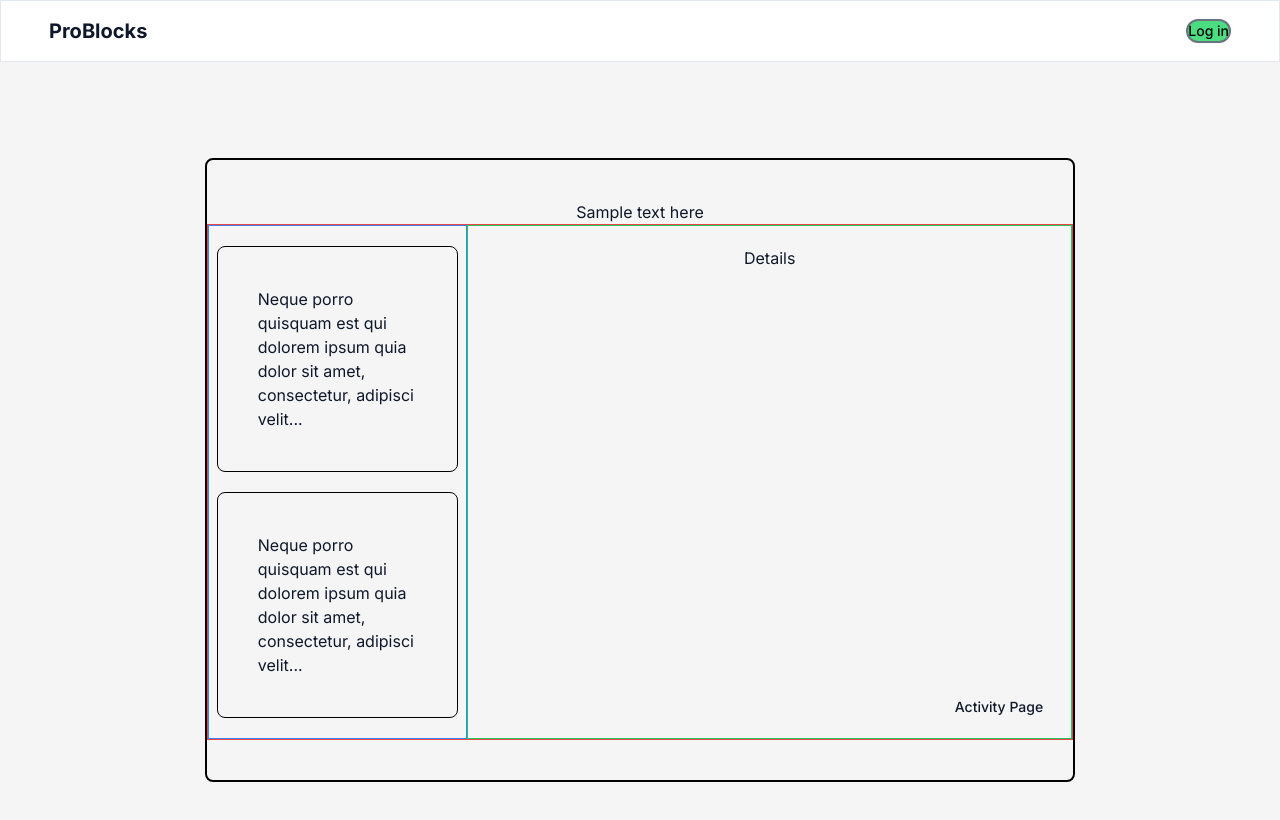
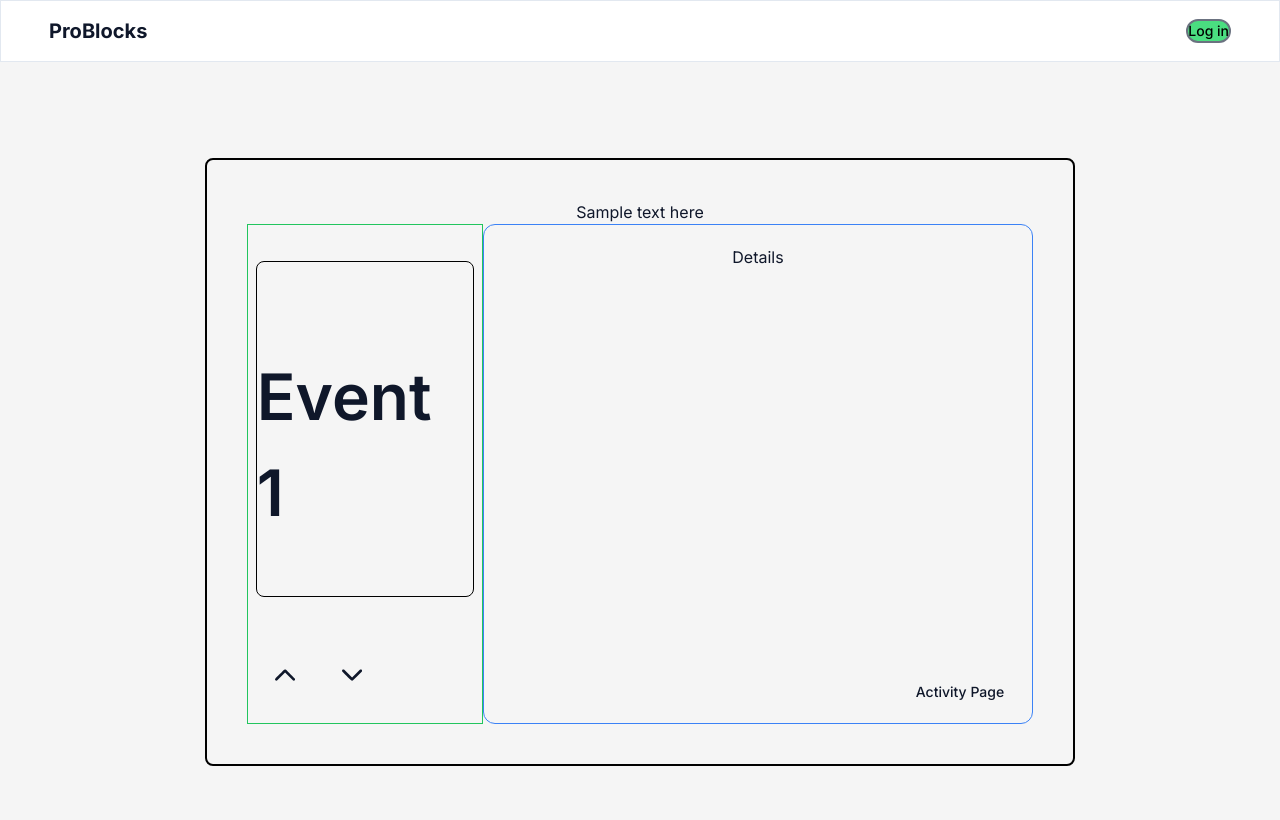
Before and after one commit to WeAreBuildingStuff/ProBlocks, a Next.js app in the folder apps/web/: page /draw/onboardingDraw in a window 1280 px wide. Shown: the top 820 px of the page. Built offline with nearby package versions, Linux system fonts and the light colour scheme.

Commit message:
feat: implemented carousel and minor UI changes for Draw Page

```diff
--- /dev/null
+++ b/apps/web/constants/index.ts
@@ -0,0 +1,22 @@
+export const DRAWCAROUSELDATA = [
+  {
+    title: 'Event 1',
+    route: '/'
+  },
+  {
+    title: 'Event 2',
+    route: '/'
+  },
+  {
+    title: 'Event 3',
+    route: '/'
+  },
+  {
+    title: 'Event 4',
+    route: '/'
+  },
+  {
+    title: 'Event 5',
+    route: '/'
+  }
+];
--- a/apps/web/src/app/draw/onboardingDraw/page.tsx
+++ b/apps/web/src/app/draw/onboardingDraw/page.tsx
@@ -1,30 +1,58 @@
+'use client';
 import { Button } from '@repo/ui/src/components/button';
 import Link from 'next/link';
-import React from 'react';
+import React, { useEffect } from 'react';
+import { DRAWCAROUSELDATA } from '../../../../constants';
+import useEmblaCarousel from 'embla-carousel-react';
+import {
+  PrevButton,
+  NextButton,
+  usePrevNextButtons
+} from '../../../components/sub-components/CarouselArrowButton';
+import { EmblaOptionsType } from 'embla-carousel';
+type PropType = {
+  slides: number[];
+  options?: EmblaOptionsType;
+};
+const OPTIONS: EmblaOptionsType = { axis: 'y' };
 
 export default function onboardingDraw(): JSX.Element {
+  const [emblaRef, emblaApi] = useEmblaCarousel(OPTIONS);
+
+  const { prevBtnDisabled, nextBtnDisabled, onPrevButtonClick, onNextButtonClick } =
+    usePrevNextButtons(emblaApi);
+
   return (
     <main className='w-screen  flex gap-5 items-center justify-center bg-neutral-100 p-24'>
-      <div className='border-2 border-black  flex flex-col rounded-lg w-[80%] py-10'>
+      <div className='border-2 border-black  flex  flex-col rounded-lg w-[80%] py-10'>
         {/*Title Layer*/}
         <div className='w-full text-center'>
           <p> Sample text here</p>
         </div>
         {/*Content*/}
-        <div className='border flex border-red-500'>
+        <div className='grid grid-cols-1 px-10 lg:grid-cols-[30%_70%]'>
           {/*Left - List of Events*/}
-          <div className='border w-[30%] py-5 px-2 flex flex-col gap-5 border-blue-500'>
-            <div className='border p-10 text-wrap rounded-lg border-black'>
-              Neque porro quisquam est qui dolorem ipsum quia dolor sit amet, consectetur, adipisci
-              velit...
+          <div className='embla flex border border-green-500  w-full h-full py-5 px-2 flex-col gap-5'>
+            <div className='embla__viewport   h-full w-full ' ref={emblaRef}>
+              <div className='embla__container  '>
+                {DRAWCAROUSELDATA.map((value, index) => (
+                  <div className='embla__slide border border-black rounded-lg' key={index}>
+                    <div className='embla__slide__number'>{value.title}</div>
+                  </div>
+                ))}
+              </div>
             </div>
-            <div className='border p-10 text-wrap rounded-lg border-black'>
-              Neque porro quisquam est qui dolorem ipsum quia dolor sit amet, consectetur, adipisci
-              velit...
+
+            <div className='embla__controls'>
+              <div className='embla__buttons'>
+                <PrevButton onClick={onPrevButtonClick} disabled={prevBtnDisabled} />
+                <NextButton onClick={onNextButtonClick} disabled={nextBtnDisabled} />
+              </div>
             </div>
           </div>
+
           {/*Right - Details */}
-          <div className=' border w-[70%] py-5 px-2 flex flex-col justify-between border-green-500'>
+          <div className=' border w-full   border-blue-500 py-5 px-2 flex flex-col justify-between rounded-xl '>
             {/*TODO [2024/19/7]: RENDER DESCRIPTION OF ACTIVITY HERE */}
             <div className=' text-center'>
               <p>Details</p>
--- a/apps/web/src/app/globals.css
+++ b/apps/web/src/app/globals.css
@@ -16,6 +16,89 @@
   }
 }
 
+
+.embla {
+  max-width: 48rem;
+  margin: auto;
+  --slide-height: 19rem;
+  --slide-spacing: 2rem;
+  --slide-size: 100%;
+}
+.embla__viewport {
+  overflow: hidden;
+}
+.embla__container {
+  backface-visibility: hidden;
+  display: flex;
+  touch-action: pan-x pinch-zoom;
+  margin-top: calc(var(--slide-spacing) * -1);
+  height: calc(var(--slide-spacing) + var(--slide-height));
+  flex-direction: column;
+  margin-top: 1rem;
+  gap: 20px;
+}
+.embla__slide {
+  flex: 0 0 var(--slide-size);
+  min-height: 0;
+  padding-top: var(--slide-spacing);
+}
+.embla__slide__number {
+  box-shadow: inset 0 0 0 0.2rem var(--detail-medium-contrast);
+  border-radius: 1.8rem;
+  font-size: 4rem;
+  font-weight: 600;
+  display: flex;
+  align-items: center;
+  justify-content: center;
+  height: 100%;
+  user-select: none;
+}
+.embla__controls {
+  display: grid;
+  grid-template-columns: auto 1fr;
+  justify-content: space-between;
+  gap: 1.2rem;
+  margin-top: 1.8rem;
+}
+.embla__buttons {
+  display: grid;
+  grid-template-columns: repeat(2, 1fr);
+  gap: 0.6rem;
+  align-items: center;
+}
+.embla__button {
+  -webkit-tap-highlight-color: rgba(var(--text-high-contrast-rgb-value), 0.5);
+  -webkit-appearance: none;
+  appearance: none;
+  background-color: transparent;
+  touch-action: manipulation;
+  display: inline-flex;
+  text-decoration: none;
+  cursor: pointer;
+  border: 0;
+  padding: 0;
+  margin: 0;
+  box-shadow: inset 0 0 0 0.2rem var(--detail-medium-contrast);
+  width: 3.6rem;
+  height: 3.6rem;
+  z-index: 1;
+  border-radius: 50%;
+  color: var(--text-body);
+  display: flex;
+  align-items: center;
+  justify-content: center;
+}
+.embla__button:disabled {
+  color: var(--detail-high-contrast);
+}
+.embla__button__svg {
+  width: 35%;
+  height: 35%;
+}
+
+
+
+
 body {
   color: rgb(var(--foreground-rgb));
   background: linear-gradient(
--- /dev/null
+++ b/apps/web/src/components/sub-components/CarouselArrowButton.tsx
@@ -0,0 +1,92 @@
+import React, {
+    ComponentPropsWithRef,
+    useCallback,
+    useEffect,
+    useState
+  } from 'react'
+  import { EmblaCarouselType } from 'embla-carousel'
+
+  type UsePrevNextButtonsType = {
+    prevBtnDisabled: boolean
+    nextBtnDisabled: boolean
+    onPrevButtonClick: () => void
+    onNextButtonClick: () => void
+  }
+
+  export const usePrevNextButtons = (
+    emblaApi: EmblaCarouselType | undefined
+  ): UsePrevNextButtonsType => {
+    const [prevBtnDisabled, setPrevBtnDisabled] = useState(true)
+    const [nextBtnDisabled, setNextBtnDisabled] = useState(true)
+
+    const onPrevButtonClick = useCallback(() => {
+      if (!emblaApi) return
+      emblaApi.scrollPrev()
+    }, [emblaApi])
+
+    const onNextButtonClick = useCallback(() => {
+      if (!emblaApi) return
+      emblaApi.scrollNext()
+    }, [emblaApi])
+
+    const onSelect = useCallback((emblaApi: EmblaCarouselType) => {
+      setPrevBtnDisabled(!emblaApi.canScrollPrev())
+      setNextBtnDisabled(!emblaApi.canScrollNext())
+    }, [])
+
+    useEffect(() => {
+      if (!emblaApi) return
+
+      onSelect(emblaApi)
+      emblaApi.on('reInit', onSelect).on('select', onSelect)
+    }, [emblaApi, onSelect])
+
+    return {
+      prevBtnDisabled,
+      nextBtnDisabled,
+      onPrevButtonClick,
+      onNextButtonClick
+    }
+  }
+
+  type PropType = ComponentPropsWithRef<'button'>
+
+  export const PrevButton: React.FC<PropType> = (props) => {
+    const { children, ...restProps } = props
+
+    return (
+      <button
+        className="embla__button embla__button--prev"
+        type="button"
+        {...restProps}
+      >
+        <svg className="embla__button__svg" viewBox="0 0 532 532">
+          <path
+            fill="currentColor"
+            d="M520.646 355.66c13.805 13.793 13.805 36.208 0 50.001-13.804 13.785-36.238 13.785-50.034 0L266 201.22 61.391 405.66c-13.805 13.785-36.239 13.785-50.044 0-13.796-13.793-13.796-36.208 0-50.002 22.947-22.928 206.507-206.395 229.454-229.332a35.065 35.065 0 0 1 25.126-10.326c9.2 0 18.26 3.393 25.2 10.326 45.901 45.865 206.564 206.404 229.52 229.332Z"
+          />
+        </svg>
+        {children}
+      </button>
+    )
+  }
+
+  export const NextButton: React.FC<PropType> = (props) => {
+    const { children, ...restProps } = props
+
+    return (
+      <button
+        className="embla__button embla__button--next"
+        type="button"
+        {...restProps}
+      >
+        <svg className="embla__button__svg" viewBox="0 0 532 532">
+          <path
+            fill="currentColor"
+            d="M11.354 176.34c-13.805-13.793-13.805-36.208 0-50.001 13.804-13.785 36.238-13.785 50.034 0L266 330.78l204.61-204.442c13.805-13.785 36.239-13.785 50.044 0 13.796 13.793 13.796 36.208 0 50.002a5994246.277 5994246.277 0 0 0-229.454 229.332 35.065 35.065 0 0 1-25.126 10.326c-9.2 0-18.26-3.393-25.2-10.326C194.973 359.808 34.31 199.269 11.354 176.34Z"
+          />
+        </svg>
+        {children}
+      </button>
+    )
+  }
--- a/package.json
+++ b/package.json
@@ -20,10 +20,10 @@
     ]
   },
   "devDependencies": {
+    "husky": "^8.0.0",
     "prettier": "^3.2.5",
     "prettier-plugin-tailwindcss": "^0.5.11",
-    "turbo": "^2.0.5",
-    "husky": "^8.0.0"
+    "turbo": "^2.0.5"
   },
   "engines": {
     "node": ">=18"
@@ -40,6 +40,7 @@
     "class-variance-authority": "^0.7.0",
     "clsx": "^2.1.1",
     "dotenv": "^16.4.5",
+    "embla-carousel-react": "^8.1.7",
     "mini-svg-data-uri": "^1.4.4",
     "postcss": "^8.4.39",
     "tailwind-merge": "^2.3.0",
```
Also changed, not shown: apps/web/src/app/draw/drawPage/page.tsx (+24 -25 lines).
